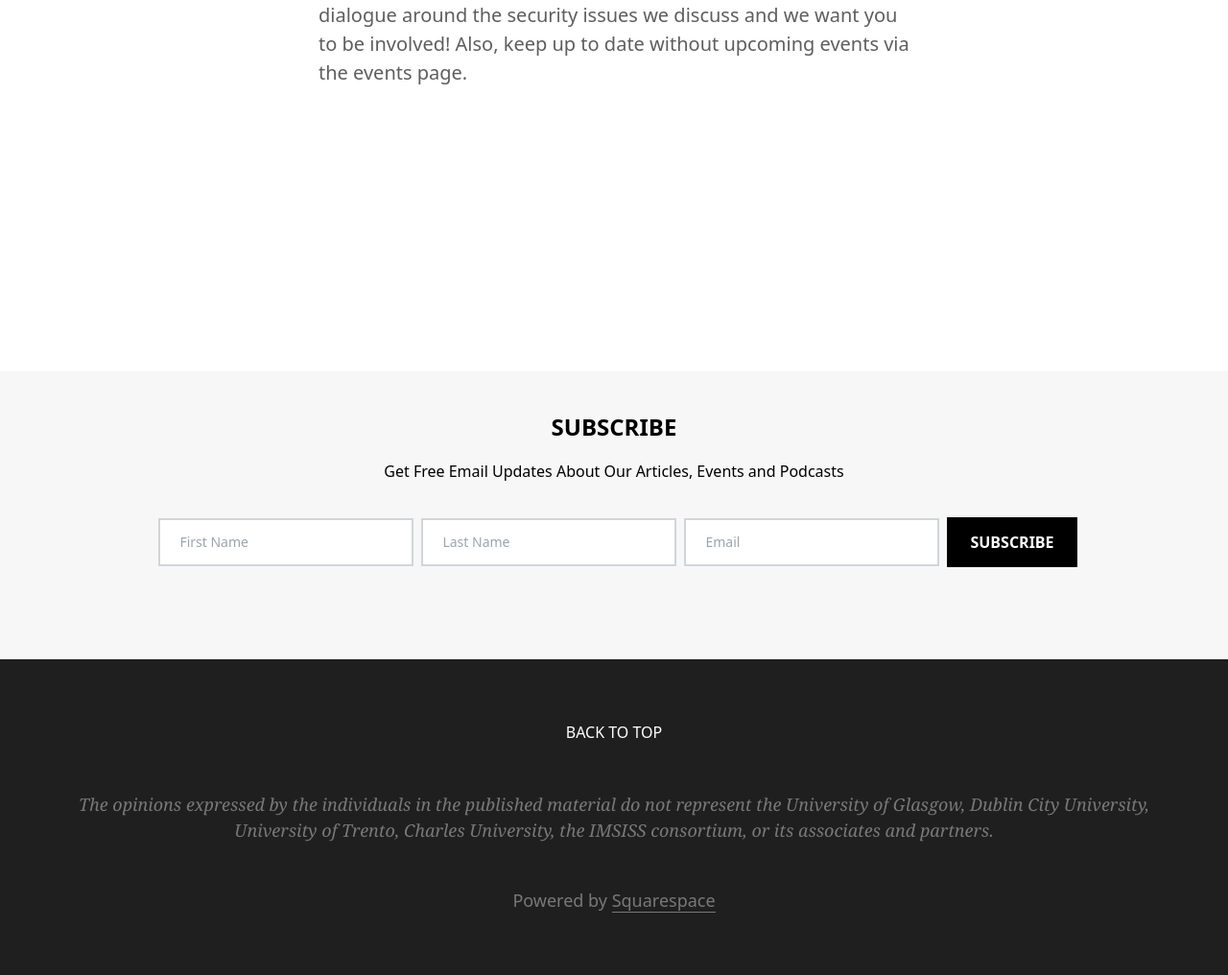
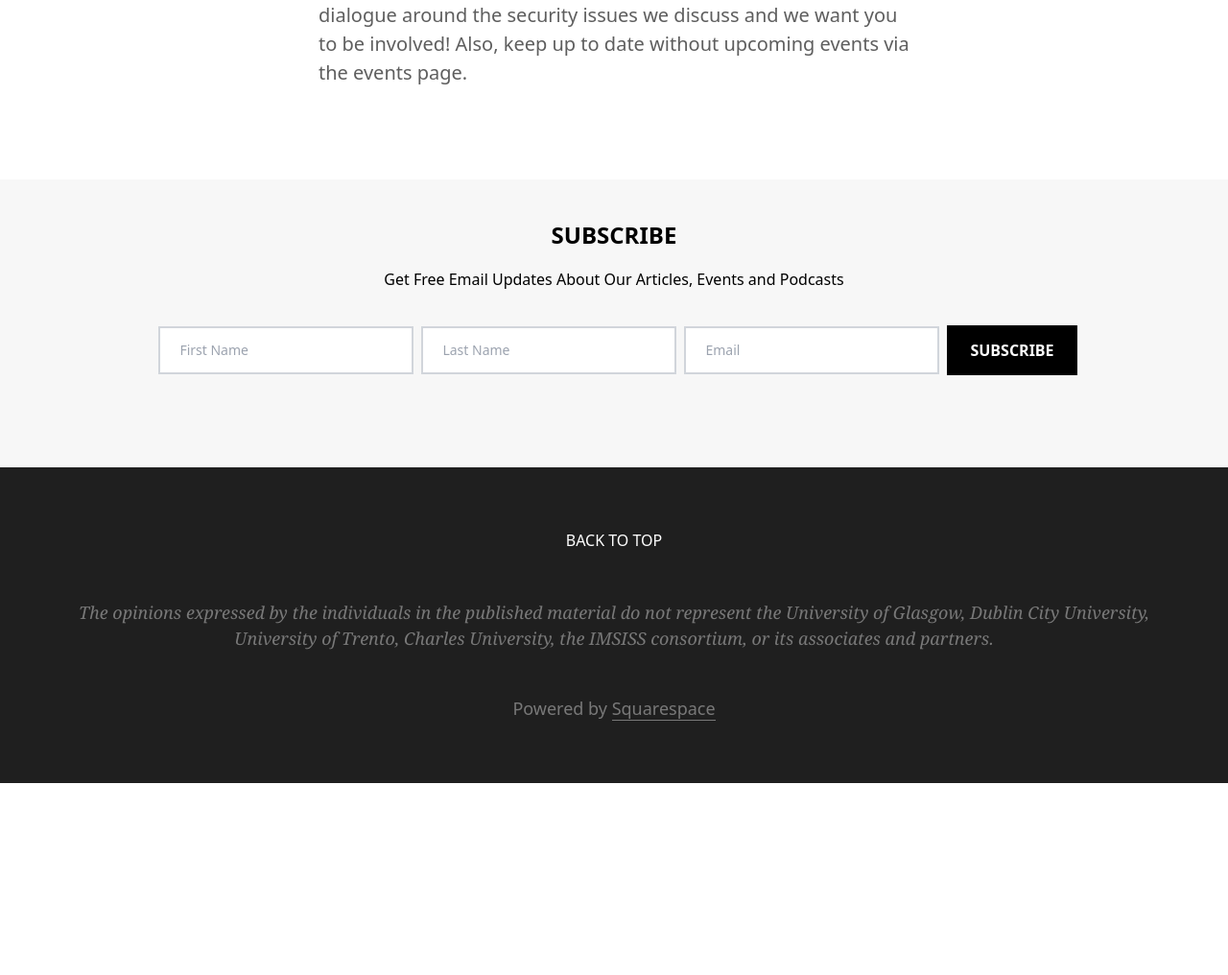
Before and after one commit to limon-chandra-ray/ir-project, a Django app: page /about-us in a window 1280 px wide. Shown: the part 1242-2258 px from the top of the page at 96% size. After the commit the page ends 2058 px from the top, so only its background shows below. Run offline with Django 4.2, Linux system fonts and the light colour scheme; data comes from the database, SQL or seed files in the repository; some libraries are stand-ins or nearby versions.

Commit message:
'footer'

```diff
--- a/templates/bcga/basic/footer.html
+++ b/templates/bcga/basic/footer.html
@@ -1,12 +1,12 @@
-<section class="lg:pb-[96px] py-[40px] mt-[200px] bg-[#f7f7f7]">
+<section class="lg:pb-[96px] py-[40px] bg-[#f7f7f7]">
     <div class="">
             <div class="flex flex-col justify-center items-center space-y-4">
                 <h1 class="font-semibold text-[24px]">SUBSCRIBE</h1>
                 <h1 class="text-center">Get Free Email Updates About Our Articles, Events and Podcasts</h1>
-                <div class="">
-                    <form class="mt-[20px] flex lg:flex-row flex-col justify-center items-center lg:space-x-2 space-x-0 space-y-2 lg:space-y-0" action="{% url "bcga:subscribe_webpage" %}" method="post">
+                <div class="w-[100%] lg:w-auto px-[17px]">
+                    <form class="w-[100%] lg:w-auto mt-[20px] flex lg:flex-row flex-col justify-center items-center lg:space-x-2 space-x-0 space-y-2 lg:space-y-0" action="{% url "bcga:subscribe_webpage" %}" method="post">
                         {% csrf_token %}
-                        <div class="mb-[20px] lg:mb-0 flex lg:flex-row flex-col justify-between items-center lg:space-x-2 space-x-0 space-y-2 lg:space-y-0">
+                        <div class="w-[100%] lg:w-auto mb-[20px] lg:mb-0 flex lg:flex-row flex-col justify-between items-center lg:space-x-2 space-x-0 space-y-2 lg:space-y-0">
                             <input type="text" name="f_name" class="border-2 border-gray-300 bg-white h-[50px] px-5 pr-10 w-[100%] text-sm focus:outline-none" placeholder="First Name">
                             <input type="text" name="l_name" class="border-2 border-gray-300 bg-white h-[50px] px-5 pr-10 w-[100%] text-sm focus:outline-none" placeholder="Last Name">
                             <input type="email" name="email" class="border-2 border-gray-300 bg-white h-[50px] px-5 pr-10 w-[100%] text-sm focus:outline-none" placeholder="Email">
--- a/templates/bcga/topic.html
+++ b/templates/bcga/topic.html
@@ -8,7 +8,7 @@
 
 {% endblock headerImage %}
     {% block headerText %}
-        <h1 class="font-['Roboto'] lg:text-[44px] text-[24px] #fff font-[700px] uppercase">{{page_info.name}}</h1>
+        <h1 class="font-['Roboto'] lg:text-[44px] text-[18px] #fff font-[700px] uppercase">{{page_info.name}}</h1>
     {% endblock headerText %}
 {% block bcgaMain %}
 
```
